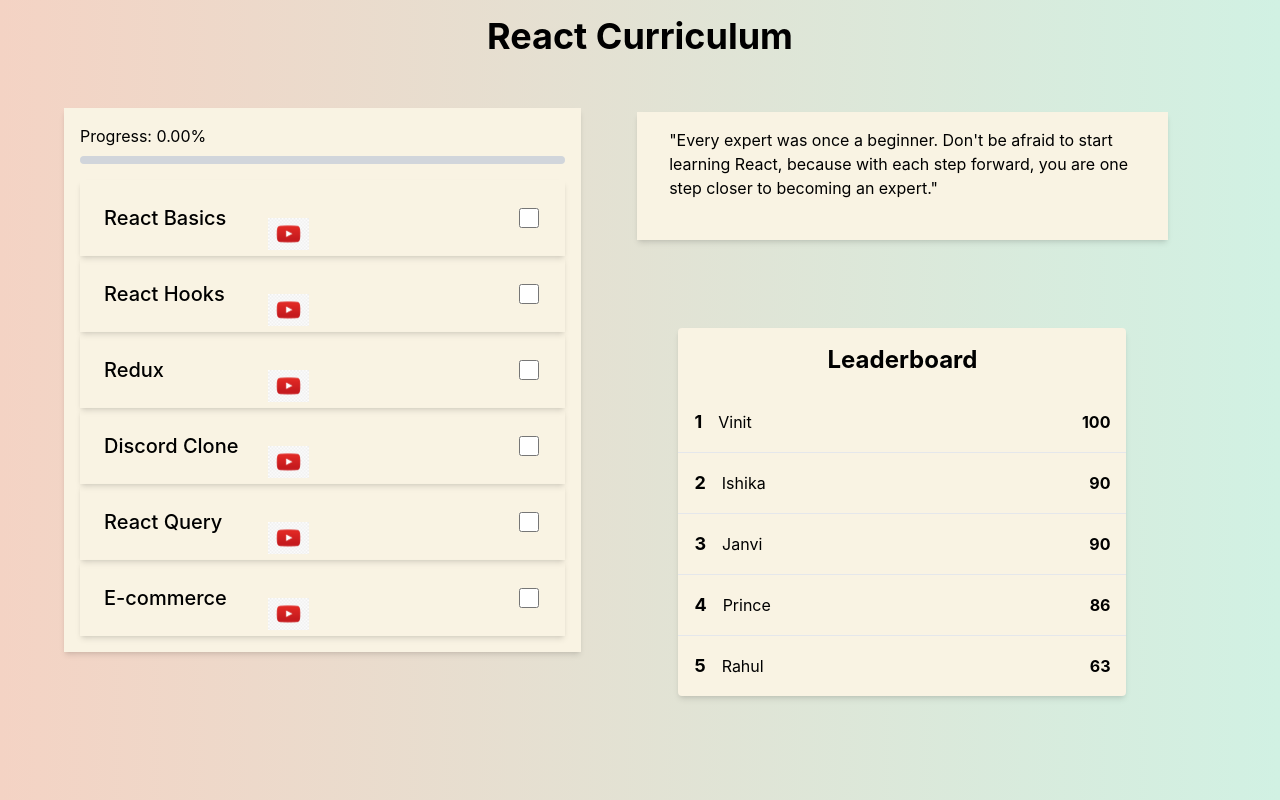
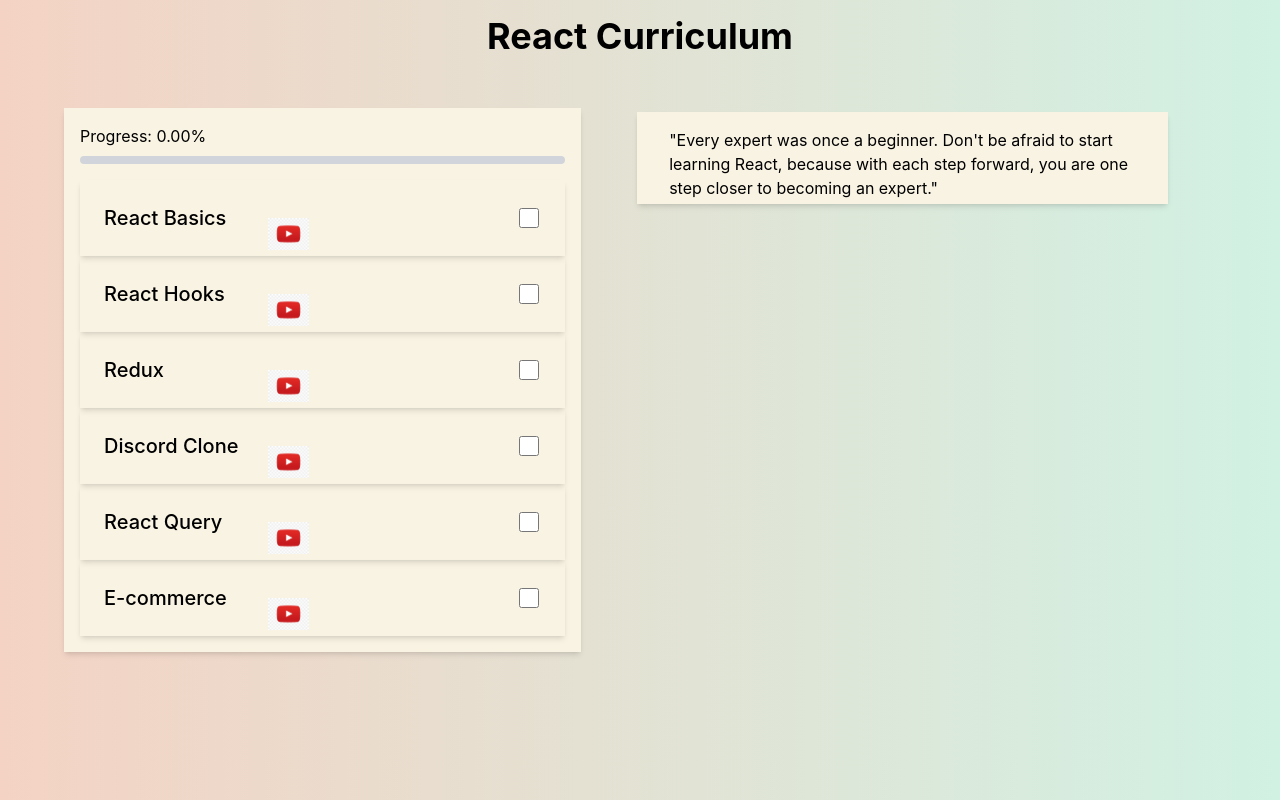
Before and after one commit to heisdinesh/ekalvya_eduvalid, a React (Create React App) app: page /react in a window 1280 px wide. Built offline with nearby package versions, Linux system fonts and the light colour scheme.

Commit message:
leaderboard removed

```diff
--- a/src/components/Course.jsx
+++ b/src/components/Course.jsx
@@ -88,10 +88,10 @@ const Course = ({ checkListItems, checkListProgress, data }) => {
               </p>
             </div>
             <div>
-              <Leaderboard
+              {/* <Leaderboard
                 progress={progress}
                 className="bg-gradient-to-r from-pinky to-bluey mb-12"
-              />
+              /> */}
             </div>
           </div>
         </div>
```
